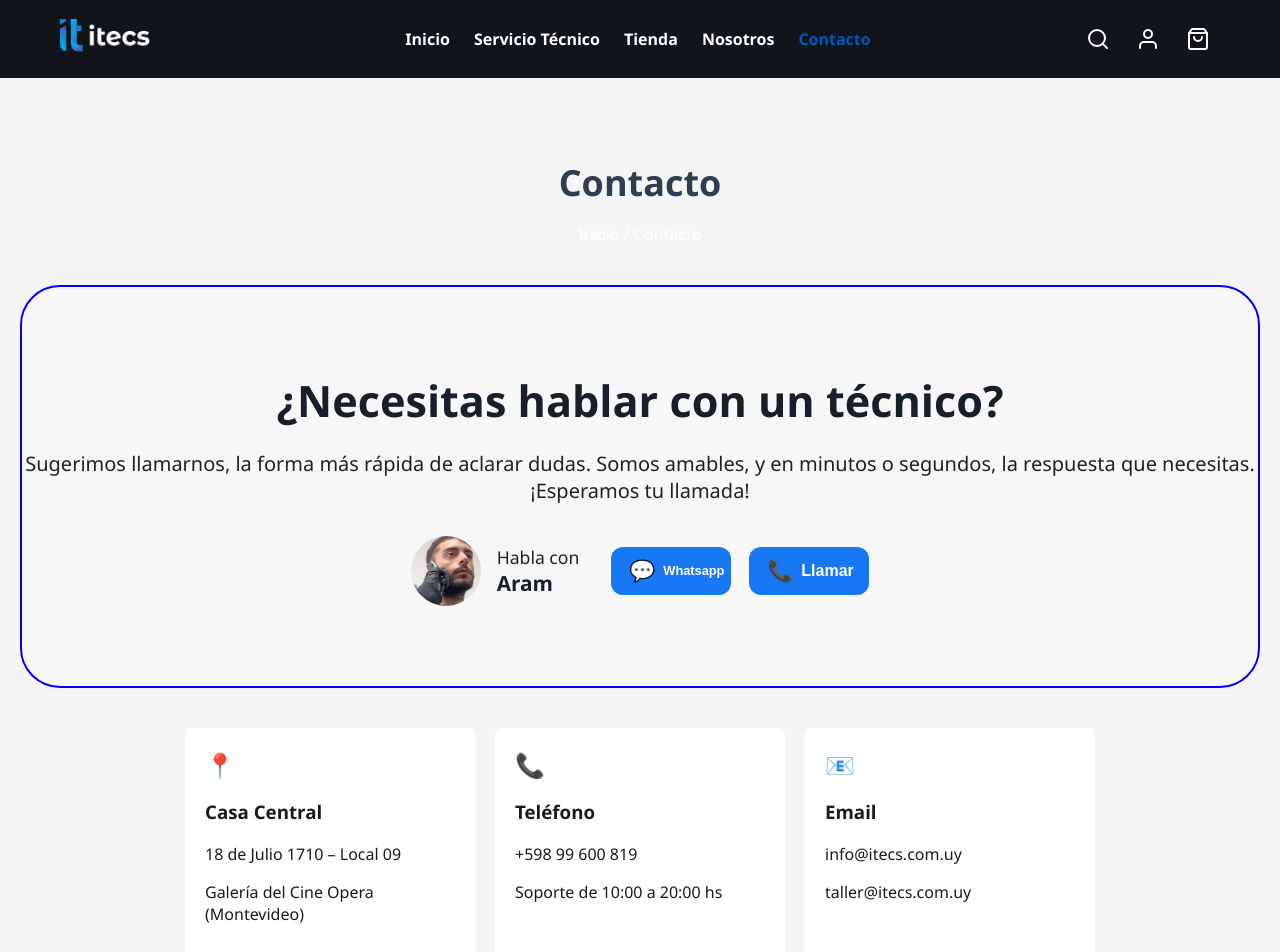
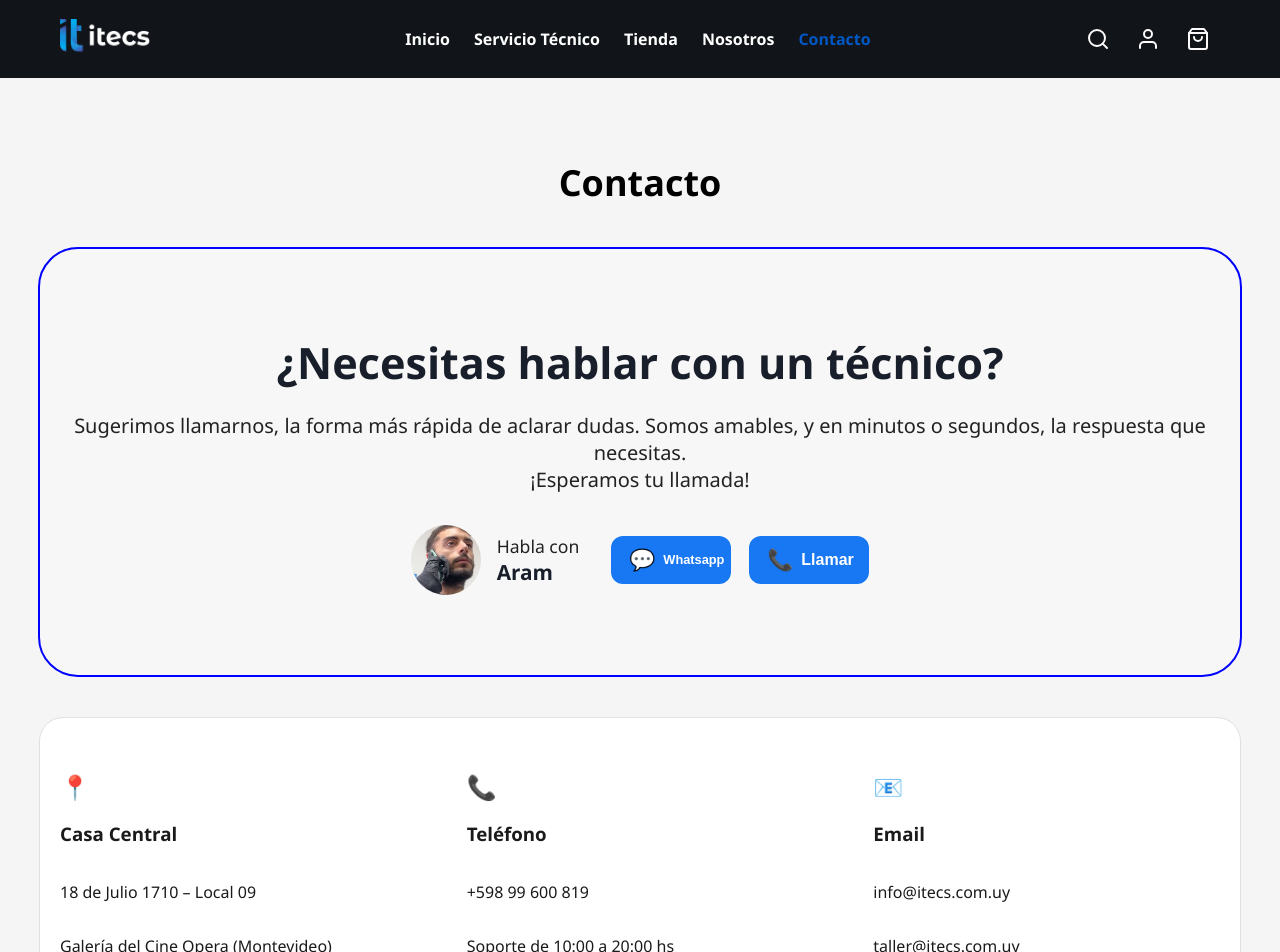
Before and after one commit to gustavo-manzini/Itecs, a React (Vite) app: page /contacto in a window 1280 px wide. Shown: the top 952 px of the page. Built offline with nearby package versions, Linux system fonts and the light colour scheme.

Commit message:
contacto finalizado

```diff
--- a/src/App.css
+++ b/src/App.css
@@ -12,6 +12,16 @@ body {
   overflow-x: hidden;
   background-color: #111419;
 }
+
+@media (max-width: 768px) {
+  body {
+    background-color: #fff;
+  }
+  .contact-container {
+    background-color: #fff;
+  }
+}
+
 
 /* Navbar */
 
@@ -917,12 +927,39 @@ h2 {
 }
 
 /* contacto */
+.contacto-tecnico-box {
+  position: static;
+  width: 100%;
+  max-width: 100vw;
+  margin-left: 0;
+  margin-right: 0;
+  margin-bottom: 40px;
+  display: block;
+  z-index: 1;
+}
+.contact-info {
+  position: static;
+  width: 100%;
+  max-width: 100vw;
+  margin-top: 0;
+  z-index: 0;
+  background-color: white;
+  border-radius: 24px;
+  border: 1.5px solid #e0e0e0;
+  box-shadow: 0 2px 12px rgba(0,0,0,0.06);
+  padding: 32px 0;
+}
 
 .contact-container {
-background-color: whitesmoke;
-  color: white;
-  text-align: center;
-  padding: 50px 20px;
+  background-color: whitesmoke;
+  color: black;
+  text-align: center;
+  padding: 50px 0px;
+  width: 100vw;
+  overflow-x: hidden;
+}
+.contact-container h2{
+  color: black;
 }
 
 .contact-header {
@@ -935,16 +972,21 @@ background-color: whitesmoke;
 }
 
 .contact-header nav a {
-  color: white;
+  color: black;
   text-decoration: none;
 }
 
 .contact-info {
   display: flex;
-  justify-content: center;
-  flex-wrap: wrap;
+  flex-direction: row;
+  justify-content: center;
+  align-items: stretch;
   gap: 20px;
-  box-shadow: black;
+  box-shadow: none;
+  width: 100%;
+  max-width: 1200px;
+  margin-left: auto;
+  margin-right: auto;
 }
 
 .info-item {
@@ -952,8 +994,12 @@ background-color: whitesmoke;
   color: #1a1a1a;
   padding: 20px;
   border-radius: 8px;
-  width: 250px;
+  flex: 1 1 0;
+  min-width: 0;
   text-align: left;
+  display: flex;
+  flex-direction: column;
+  justify-content: center;
 }
 
 .icon {
@@ -970,7 +1016,7 @@ background-color: whitesmoke;
   text-align: center;
 }
 .categorias-section h2 {
-  color: black;
+  color: white;
 }
 
 .categorias-container {
@@ -1081,10 +1127,11 @@ background-color: whitesmoke;
 
 /* formulario congtacto */
 .content-wrapper{
-  height: 100vh;
-  display: flex;
-  justify-content: center;
-  align-items: center;
+  width: 100%;
+  max-width: 1200px;
+  margin-left: auto;
+  margin-right: auto;
+  display: block;
 }
 
 /* contenedor horizontal para el mapa y formulario */
@@ -1239,15 +1286,49 @@ button:hover {
 @media (max-width: 768px) {
   .contact-section {
     flex-direction: column;
-  }
-
-  .map-container,
-  .form-container {
-    height: 400px;
-  }
-
+    padding: 0;
+    max-width: 100vw;
+    gap: 0;
+  }
+  .contact-container {
+    padding: 0;
+    width: 100vw;
+    overflow-x: hidden;
+  }
+  .contacto-tecnico-box,
+  .contact-info {
+    max-width: 100vw;
+    width: 100vw;
+    margin: 0;
+    padding: 0;
+    border-radius: 0;
+  }
   .input-row {
     flex-direction: column;
+    gap: 0.5rem;
+    max-width: 100vw;
+    margin: 0;
+  }
+  .form-container {
+    margin: 0;
+    padding: 0;
+    width: 100vw;
+    justify-content: center;
+  }
+  form {
+    width: 100vw;
+    max-width: 100vw;
+    height: auto;
+    margin: 0;
+    padding: 0 10px;
+  }
+  .google-map {
+    width: 100vw;
+    max-width: 100vw;
+    min-width: 0;
+    height: 300px;
+    margin: 0;
+    border-radius: 0;
   }
 }
 
--- a/src/Componentes/Contacto.jsx
+++ b/src/Componentes/Contacto.jsx
@@ -3,14 +3,10 @@ const Contacto = () => {
     <div className="contact-container">
       <div className="contact-header">
         <h2>Contacto</h2>
-        <nav>
-          <a href="/">Inicio</a>
-          <span> / </span>
-          <span>Contacto</span>
-        </nav>
+
       </div>
 
-      <div className="contacto-tecnico-box" style={{ background: "#f7f7f7", borderRadius: "40px", padding: "48px 0", margin: "40px 0", border: "2px solid blue" }}>
+      <div className="contacto-tecnico-box" style={{ background: "#f7f7f7", borderRadius: "40px", padding: "48px 0", margin: "40px 0", border: "2px solid blue", maxWidth: "1200px", marginLeft: "auto", marginRight: "auto" }}>
         <h2 style={{ fontSize: "2.7rem", fontWeight: 700, color: "#181f2a", textAlign: "center", marginBottom: "18px" }}>
           ¿Necesitas hablar con un técnico?
         </h2>
@@ -87,7 +83,7 @@ const Contacto = () => {
               <div className="right-box">
                 <form>
                   <div className="input-row">
-                    <input for="nombre" class="form-label" placeholder="nombre"/>
+                    <input for="nombre" class="form-label" placeholder="nombre" />
                     <input type="text" placeholder="Apellido" name="apellido" />
                   </div>
                   <div className="input-row">
```
Lines whose indentation alone changed are shown as unchanged.
